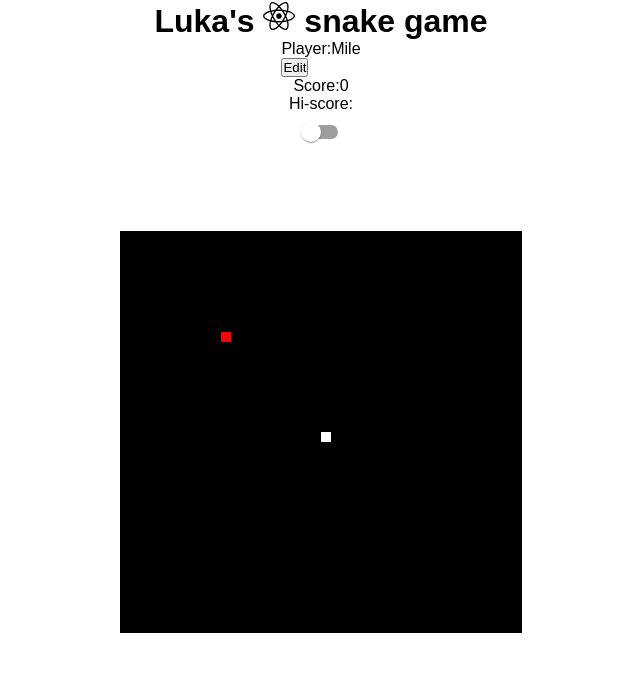
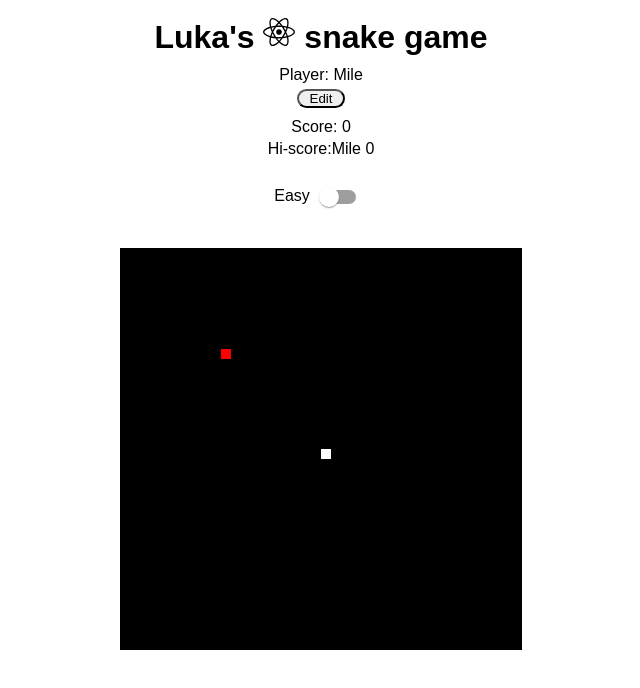
Before and after one commit to Lukicaa20/Zmijica, a React (Vite) app: page / in a window 1280 px wide. Shown: the top 688 px of the page, without its empty margins (319-959 px from the left). Built offline with nearby package versions, Linux system fonts and the light colour scheme; a web font is replaced by a local one.

Commit message:
novaVerzija

```diff
--- a/src/App.jsx
+++ b/src/App.jsx
@@ -6,17 +6,24 @@ import Player from "./components/Player";
 const App = () => {
   const [counter, setCounter] = useState(0);
   const [playerName, setPlayerName] = useState("Mile");
-  const [best, setBest] = useState(0);
+  const [best, setBest] = useState(() => {
+    const newBest = localStorage.getItem("best");
+    return newBest ? JSON.parse(newBest) : { player: playerName, score: 0 };
+  });
   const [checked, setChecked] = useState(false);
 
   useEffect(() => {
-    if (counter > best) {
-      setBest(counter);
+    if (counter > best.score) {
+      setBest((prevBest) => ({
+        ...prevBest,
+        score: counter,
+      }));
     }
+  }, [counter]);
 
-    localStorage.setItem("player", playerName);
-    localStorage.setItem("hiscore", best);
-  }, [counter]);
+  useEffect(() => {
+    localStorage.setItem("best", JSON.stringify(best));
+  }, [best]);
 
   return (
     <>
--- a/src/components/GameBoard.jsx
+++ b/src/components/GameBoard.jsx
@@ -70,14 +70,22 @@ function GameBoard({ counter, setCounter, checked }) {
         ) {
           setTail([]);
           setCounter(0);
-          setDirection({ x: 0, y: 0 });
           setPosition({
             x: 200,
             y: 200,
           });
+          alert("Game over :(");
+          return prevDirection;
         }
 
-        return newDirection;
+        if (
+          newDirection.x !== prevDirection.x ||
+          newDirection.y !== prevDirection.y
+        ) {
+          return newDirection;
+        }
+
+        return prevDirection;
       });
     };
 
@@ -86,7 +94,7 @@ function GameBoard({ counter, setCounter, checked }) {
     return () => {
       window.removeEventListener("keydown", handleKeyDown);
     };
-  }, [direction, position]);
+  }, [tail, speed]);
 
   useEffect(() => {
     const canvas = canvasRef.current;
@@ -103,12 +111,18 @@ function GameBoard({ counter, setCounter, checked }) {
         };
       });
 
+      /* If provjere */
+
       //Ova funkcija je po meni jako zahtjevna jer uvijek newTail.pop spriječava rast repa u nedogled
+
+      //Kako se funkcija gameLoop izvršava, svaki svojim izvršavanjem stvorila bi novi kvadratić. Tu stavljamo if provjeru koja spriječava rast repa tako što prati counter ondosno koliko je hrane zmijica pojela
       setTail((prevTail) => {
         const newTail = [{ x: position.x, y: position.y }, ...prevTail];
         if (newTail.length > counter) {
           newTail.pop();
         }
+
+        //Provjera jel se dijelovi repa poklapaju sa hranom, ako da onda premjesti hranu
 
         let overlap = newTail.some(
           (segment) => segment.x === food.x && segment.y === food.y
@@ -127,6 +141,8 @@ function GameBoard({ counter, setCounter, checked }) {
         return newTail;
       });
 
+      //Provjera jeli se zmija zabila u svoja tijelo
+
       tail.map((segment) => {
         if (
           position.x < segment.x + squareSize &&
@@ -141,13 +157,12 @@ function GameBoard({ counter, setCounter, checked }) {
             x: 200,
             y: 200,
           });
+          alert("Game over :(");
         }
       });
     };
 
-    /* If provjere */
-
-    // Provjera jel igrač udario u rub ploče
+    // Provjera jel zmija udarila u rub ploče
     if (
       position.x < 0 ||
       position.x > canvas.width - squareSize ||
@@ -161,9 +176,10 @@ function GameBoard({ counter, setCounter, checked }) {
         y: 200,
       });
       setTail([]);
+      alert("Game over :(");
     }
 
-    //Provjera jel kocka od igrača preklapa sa kockom hrane
+    //Provjera jel kocka od zmije preklapa sa kockom hrane
     if (
       position.x < food.x + squareSize &&
       position.x + squareSize > food.x &&
@@ -200,6 +216,8 @@ function GameBoard({ counter, setCounter, checked }) {
 
     // Mislio sam da se možda može samo na kraju pozvati funkcija gameLoop() i da će ju dependency list od useEffecta(npr [position]) osvježavati ali zbog prebrzog render aplikacija je počela divljati
 
+    // Easy/Hard mode
+
     if (checked) {
       const intervalId = setInterval(gameLoop, 1000 / 30); // 30 FPS
       return () => clearInterval(intervalId);
--- a/src/components/Player.jsx
+++ b/src/components/Player.jsx
@@ -2,7 +2,14 @@ import React, { useState } from "react";
 import { FaReact } from "react-icons/fa";
 import { Switch } from "@mui/material";
 
-const Player = ({ counter, playerName, setPlayerName, setChecked }) => {
+const Player = ({
+  counter,
+  playerName,
+  setPlayerName,
+  setChecked,
+  checked,
+  best,
+}) => {
   const [isEditable, setIsEditable] = useState(false);
 
   const handleEditSave = () => {
@@ -37,16 +44,20 @@ const Player = ({ counter, playerName, setPlayerName, setChecked }) => {
         </div>
       ) : (
         <div className="edit-div">
-          <p className="player">Player:{playerName}</p>
+          <p className="player">Player: {playerName}</p>
           <button className="edit-btn" onClick={handleEditSave}>
             Edit
           </button>
         </div>
       )}
-      <p className="score">Score:{counter}</p>
-      <p className="hi-score">Hi-score:</p>
-
-      <Switch onChange={handleChecked} />
+      <p className="score">Score: {counter}</p>
+      <p className="hi-score">
+        Hi-score:{playerName} {best.score}
+      </p>
+      <div className="switch">
+        {checked ? "Hard" : "Easy"}
+        <Switch onChange={handleChecked} />
+      </div>
     </div>
   );
 };
--- a/src/index.css
+++ b/src/index.css
@@ -16,5 +16,50 @@
   flex-direction: column;
   justify-content: center;
   align-items: center;
-  margin-bottom: 5rem;
+  margin-bottom: 2rem;
+  margin-top: 1rem;
+  gap: 0.3rem;
 }
+
+.container h1 {
+  margin-bottom: 5px;
+}
+
+/* Save */
+
+.save-div {
+  display: flex;
+  flex-direction: column;
+  gap: 10px;
+}
+
+.input {
+  border: none;
+  background-color: #eee;
+  border-radius: 15px;
+  padding-left: 10px;
+  width: 150px;
+}
+
+.save-btn {
+  width: 3rem;
+  border-radius: 15px;
+  margin: 0 auto;
+}
+
+/* Edit */
+
+.edit-div {
+  display: flex;
+  flex-direction: column;
+}
+
+.edit-btn {
+  width: 3rem;
+  margin: 5px auto;
+  border-radius: 15px;
+}
+
+.switch {
+  margin-top: 15px;
+}
```
Also changed, not shown: 1 other file (tests, documents, lock files or other folders).
